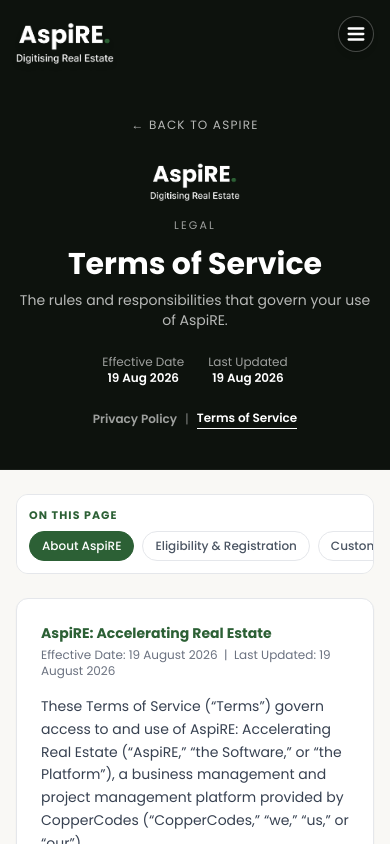
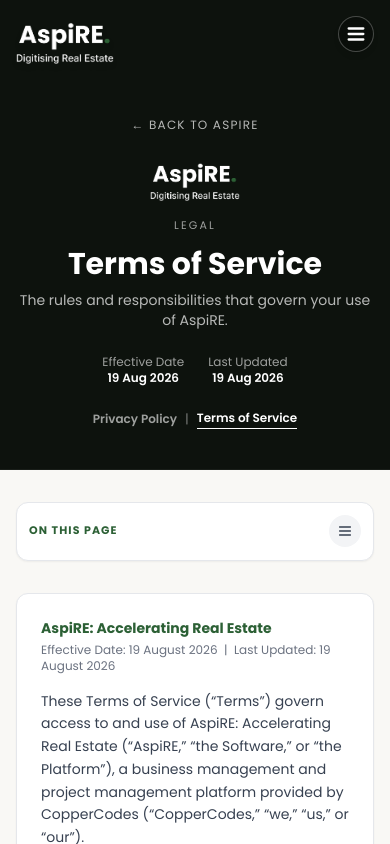
Before and after one commit to Prathiksha-2126/aspire, a React (Vite) app: page /terms in a window 390 px wide. Shown: the top 844 px of the page. Built offline with nearby package versions, Linux system fonts and the light colour scheme.

Commit message:
fixed legal page mobile view

```diff
--- a/src/pages/PrivacyPolicy.jsx
+++ b/src/pages/PrivacyPolicy.jsx
@@ -26,6 +26,8 @@
   const [activeId, setActiveId] = useState("scope");
   const desktopRefs = useRef({});
   const mobileRefs = useRef({});
+  const mobileScrollRef = useRef(null);
+  const [mobileTocOpen, setMobileTocOpen] = useState(false);
 
   useEffect(() => {
     window.scrollTo({ top: 0, left: 0, behavior: "instant" });
@@ -53,13 +55,17 @@
     return () => observer.disconnect();
   }, []);
 
-  // Sidebar auto-scrolls with content flow — keep active item visible
+  // Sidebar auto-scrolls — desktop scrolls inside sticky sidebar, mobile only scrolls horizontally (no page jump)
   useEffect(() => {
     const dEl = desktopRefs.current[activeId];
     if (dEl) dEl.scrollIntoView({ behavior: "smooth", block: "nearest" });
     const mEl = mobileRefs.current[activeId];
-    if (mEl) mEl.scrollIntoView({ behavior: "smooth", inline: "center", block: "nearest" });
-  }, [activeId]);
+    const container = mobileScrollRef.current;
+    if (mEl && container && mobileTocOpen) {
+      const left = mEl.offsetLeft - container.clientWidth / 2 + mEl.offsetWidth / 2;
+      container.scrollTo({ left, behavior: "smooth" });
+    }
+  }, [activeId, mobileTocOpen]);
 
   return (
     <div className="min-h-screen bg-[#F9F8F5] font-poppins">
@@ -87,21 +93,35 @@
 
       {/* ── 2-Col Layout ── */}
       <div className="max-w-6xl mx-auto px-4 sm:px-6 lg:px-8 py-6 md:py-8 grid grid-cols-1 lg:grid-cols-[260px_1fr] gap-6">
-        {/* Mobile top nav (horizontal) — auto-scrolls with content */}
-        <div className="lg:hidden -mx-4 px-4">
-          <div className="bg-white rounded-xl border border-gray-200 p-3 overflow-x-auto scrollbar-hide">
-            <p className="text-[11px] font-bold tracking-widest uppercase text-[#2C6035] mb-2 whitespace-nowrap">ON THIS PAGE</p>
-            <div className="flex gap-2 flex-nowrap">
+        {/* Mobile top nav — hamburger toggles, horizontal scroll only (no vertical page jump) */}
+        <div className="lg:hidden -mx-4 px-4 sticky top-[60px] z-30 py-2 bg-[#F9F8F5]">
+          <div className="bg-white rounded-xl border border-gray-200 shadow-sm overflow-hidden">
+            <button
+              onClick={() => setMobileTocOpen(!mobileTocOpen)}
+              className="w-full flex items-center justify-between p-3"
+              aria-label="Toggle table of contents"
+            >
+              <span className="text-[11px] font-bold tracking-widest uppercase text-[#2C6035]">ON THIS PAGE</span>
+              <span className={`w-8 h-8 rounded-full flex items-center justify-center transition-colors ${mobileTocOpen ? "bg-[#2C6035] text-white" : "bg-gray-100 text-gray-700"}`}>
+                <svg width="16" height="16" viewBox="0 0 24 24" fill="none" stroke="currentColor" strokeWidth="2.5" strokeLinecap="round"><path d="M4 6h16M4 12h16M4 18h16" /></svg>
+              </span>
+            </button>
+            <div
+              ref={mobileScrollRef}
+              className={`overflow-x-auto scrollbar-hide scroll-smooth border-t ${mobileTocOpen ? "border-gray-100 max-h-[240px] opacity-100" : "border-transparent max-h-0 opacity-0"} transition-all duration-200`}
+            >
+              <div className="flex gap-2 flex-nowrap p-3">
                 {sidebarItems.map((item) => (
                   <button
                     key={item.id}
                     ref={(el) => { if (el) mobileRefs.current[item.id] = el; }}
-                  onClick={() => scrollTo(item.id)}
+                    onClick={() => { scrollTo(item.id); setMobileTocOpen(false); }}
                     className={`whitespace-nowrap px-3 py-1.5 rounded-full text-xs font-medium border transition-colors ${activeId === item.id ? "bg-[#2C6035] text-white border-[#2C6035]" : "bg-white text-gray-600 border-gray-200 hover:border-[#2C6035]/30"}`}
                   >
                     {item.label}
                   </button>
                 ))}
+              </div>
             </div>
           </div>
         </div>
--- a/src/pages/TermsOfService.jsx
+++ b/src/pages/TermsOfService.jsx
@@ -41,6 +41,8 @@
   const [activeId, setActiveId] = useState("about");
   const desktopRefs = useRef({});
   const mobileRefs = useRef({});
+  const mobileScrollRef = useRef(null);
+  const [mobileTocOpen, setMobileTocOpen] = useState(false);
   useEffect(() => {
     window.scrollTo({ top: 0, left: 0, behavior: "instant" });
     window.scrollTo(0, 0);
@@ -66,8 +68,12 @@
     const dEl = desktopRefs.current[activeId];
     if (dEl) dEl.scrollIntoView({ behavior: "smooth", block: "nearest" });
     const mEl = mobileRefs.current[activeId];
-    if (mEl) mEl.scrollIntoView({ behavior: "smooth", inline: "center", block: "nearest" });
-  }, [activeId]);
+    const container = mobileScrollRef.current;
+    if (mEl && container && mobileTocOpen) {
+      const left = mEl.offsetLeft - container.clientWidth / 2 + mEl.offsetWidth / 2;
+      container.scrollTo({ left, behavior: "smooth" });
+    }
+  }, [activeId, mobileTocOpen]);
 
   return (
     <div className="min-h-screen bg-[#F9F8F5] font-poppins">
@@ -94,21 +100,35 @@
       </header>
 
       <div className="max-w-6xl mx-auto px-4 sm:px-6 lg:px-8 py-6 md:py-8 grid grid-cols-1 lg:grid-cols-[260px_1fr] gap-6">
-        {/* Mobile horizontal nav — auto-scrolls with content */}
-        <div className="lg:hidden -mx-4 px-4">
-          <div className="bg-white rounded-xl border border-gray-200 p-3 overflow-x-auto scrollbar-hide">
-            <p className="text-[11px] font-bold tracking-widest uppercase text-[#2C6035] mb-2 whitespace-nowrap">ON THIS PAGE</p>
-            <div className="flex gap-2 flex-nowrap">
+        {/* Mobile top nav — hamburger toggles, horizontal scroll only (no vertical page jump) */}
+        <div className="lg:hidden -mx-4 px-4 sticky top-[60px] z-30 py-2 bg-[#F9F8F5]">
+          <div className="bg-white rounded-xl border border-gray-200 shadow-sm overflow-hidden">
+            <button
+              onClick={() => setMobileTocOpen(!mobileTocOpen)}
+              className="w-full flex items-center justify-between p-3"
+              aria-label="Toggle table of contents"
+            >
+              <span className="text-[11px] font-bold tracking-widest uppercase text-[#2C6035]">ON THIS PAGE</span>
+              <span className={`w-8 h-8 rounded-full flex items-center justify-center transition-colors ${mobileTocOpen ? "bg-[#2C6035] text-white" : "bg-gray-100 text-gray-700"}`}>
+                <svg width="16" height="16" viewBox="0 0 24 24" fill="none" stroke="currentColor" strokeWidth="2.5" strokeLinecap="round"><path d="M4 6h16M4 12h16M4 18h16" /></svg>
+              </span>
+            </button>
+            <div
+              ref={mobileScrollRef}
+              className={`overflow-x-auto scrollbar-hide scroll-smooth border-t ${mobileTocOpen ? "border-gray-100 max-h-[240px] opacity-100" : "border-transparent max-h-0 opacity-0"} transition-all duration-200`}
+            >
+              <div className="flex gap-2 flex-nowrap p-3">
                 {sidebarItems.map((item) => (
                   <button
                     key={item.id}
                     ref={(el) => { if (el) mobileRefs.current[item.id] = el; }}
-                  onClick={() => scrollTo(item.id)}
+                    onClick={() => { scrollTo(item.id); setMobileTocOpen(false); }}
                     className={`whitespace-nowrap px-3 py-1.5 rounded-full text-xs font-medium border transition-colors ${activeId === item.id ? "bg-[#2C6035] text-white border-[#2C6035]" : "bg-white text-gray-600 border-gray-200 hover:border-[#2C6035]/30"}`}
                   >
                     {item.label}
                   </button>
                 ))}
+              </div>
             </div>
           </div>
         </div>
```
Lines whose indentation alone changed are shown as unchanged.
